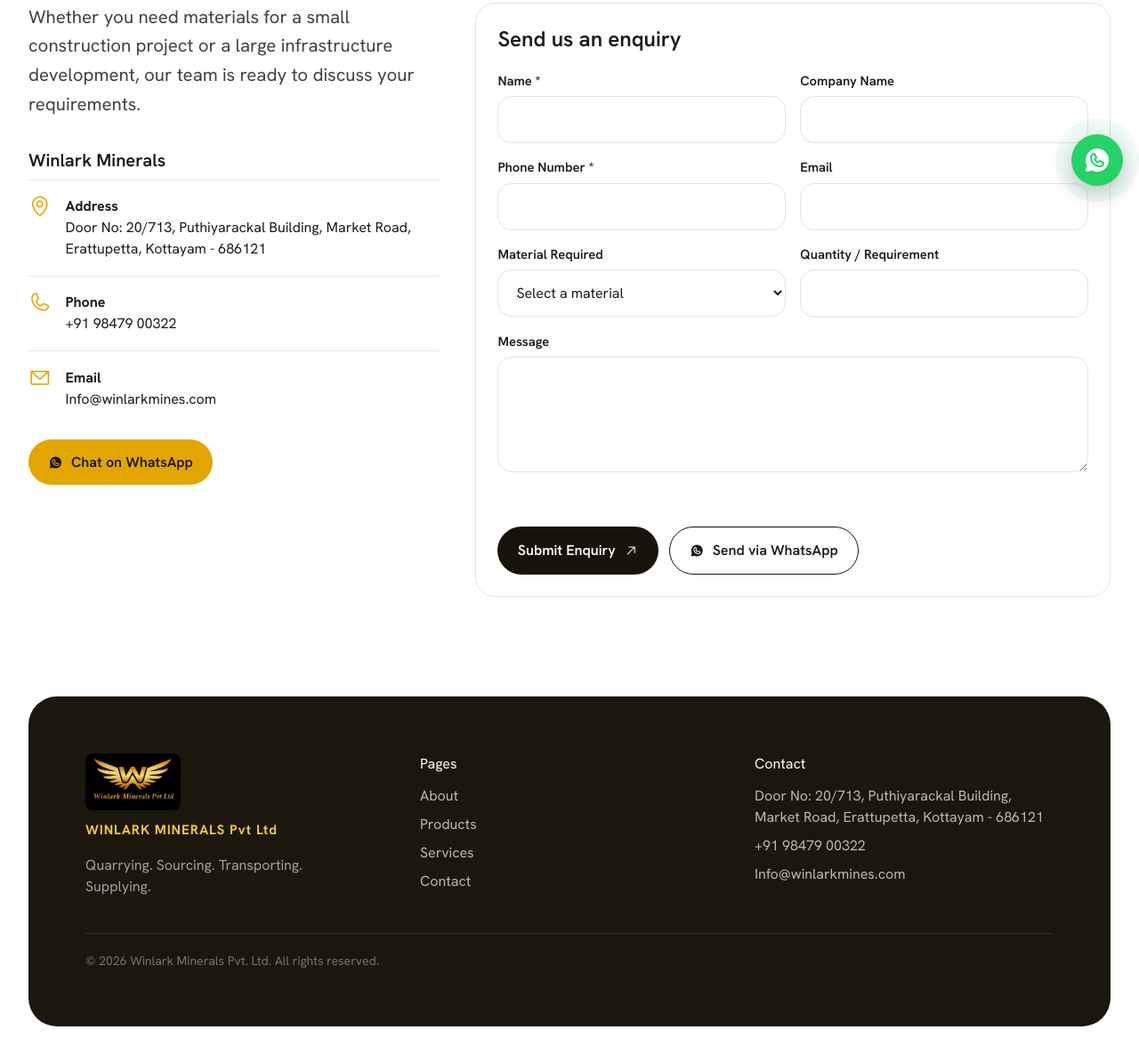
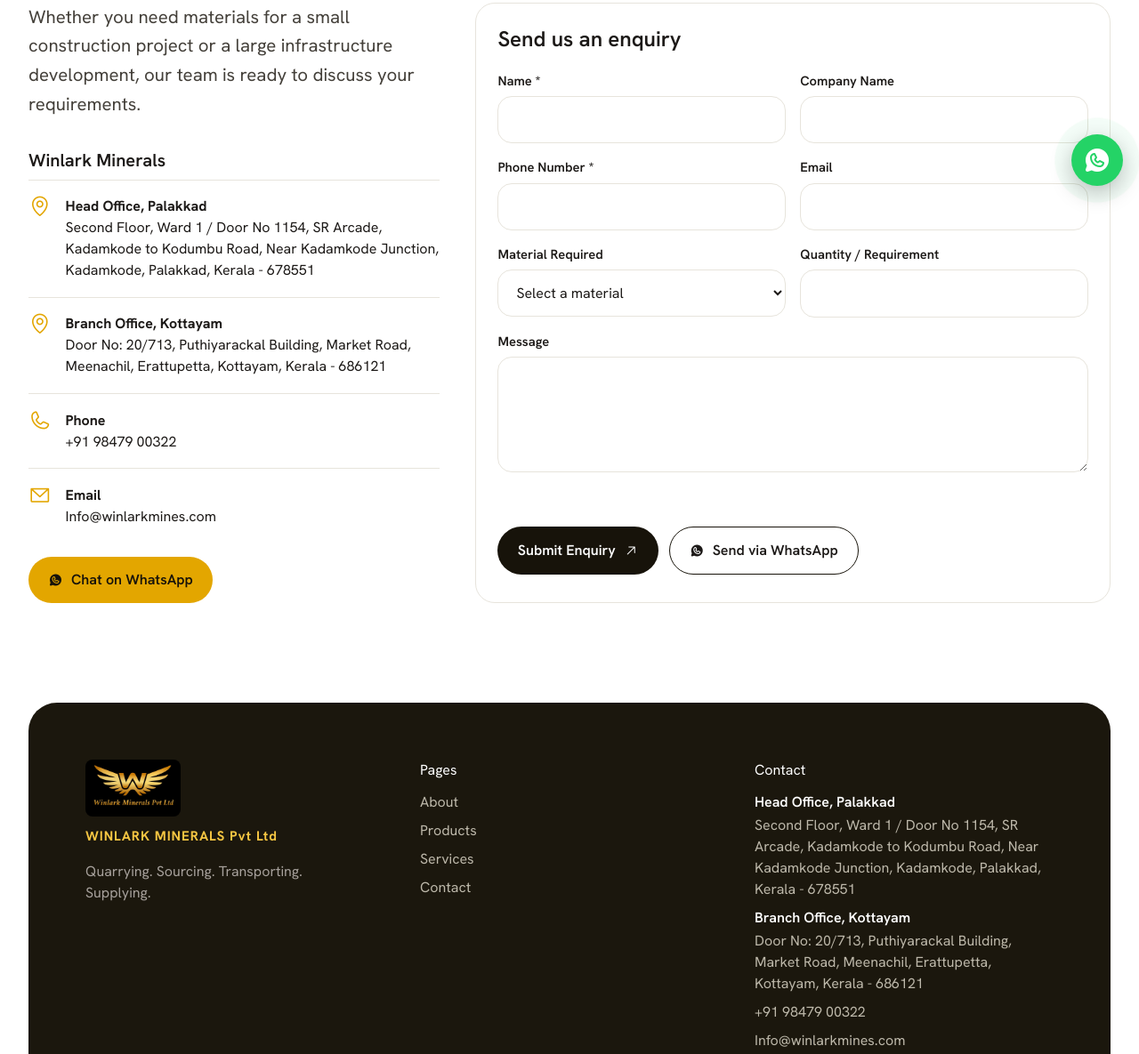
Before and after one commit to Rillwan/Winlark-mines-website, a plain HTML site: page contact.html in a window 1280 px wide. Shown: the part 573-1758 px from the top of the page at 89% size. Drawn offline with nearby package versions, Linux system fonts and the light colour scheme.

Commit message:
Updated Address

```diff
--- a/contact.html
+++ b/contact.html
@@ -60,7 +60,8 @@
 <section class="px-4 md:px-8 pb-20 md:pb-28"><div class="max-w-7xl mx-auto grid lg:grid-cols-5 gap-10">
 <div class="lg:col-span-2"><p class="lead reveal">Whether you need materials for a small construction project or a large infrastructure development, our team is ready to discuss your requirements.</p>
 <div class="mt-8 reveal"><h2 class="text-xl font-semibold mb-2">Winlark Minerals</h2>
-<div class="info-row"><i class="ph ph-map-pin"></i><div><strong>Address</strong>Door No: 20/713, Puthiyarackal Building, Market Road, Erattupetta, Kottayam - 686121</div></div>
+<div class="info-row"><i class="ph ph-map-pin"></i><div><strong>Head Office, Palakkad</strong>Second Floor, Ward 1 / Door No 1154, SR Arcade, Kadamkode to Kodumbu Road, Near Kadamkode Junction, Kadamkode, Palakkad, Kerala - 678551</div></div>
+<div class="info-row"><i class="ph ph-map-pin"></i><div><strong>Branch Office, Kottayam</strong>Door No: 20/713, Puthiyarackal Building, Market Road, Meenachil, Erattupetta, Kottayam, Kerala - 686121</div></div>
 <div class="info-row"><i class="ph ph-phone"></i><div><strong>Phone</strong><a href="tel:+919847900322">+91 98479 00322</a></div></div>
 <div class="info-row"><i class="ph ph-envelope-simple"></i><div><strong>Email</strong><a href="mailto:info@winlarkmines.com">Info@winlarkmines.com</a></div></div>
 <a href="#" class="btn btn-gold mt-4 wa-link"><i class="ph-fill ph-whatsapp-logo"></i> Chat on WhatsApp</a></div></div>
@@ -84,7 +85,7 @@
     <div class="grid md:grid-cols-3 gap-10">
       <div><img src="images/logo.jpg" alt="Winlark Minerals" class="foot-logo"><p class="foot-name">WINLARK MINERALS Pvt Ltd</p><p class="text-stone-400 mt-4 max-w-xs">Quarrying. Sourcing. Transporting. Supplying.</p></div>
       <div><h3 class="text-white mb-3">Pages</h3><ul class="foot-links"><li><a href="about.html">About</a></li><li><a href="products.html">Products</a></li><li><a href="services.html">Services</a></li><li><a href="contact.html">Contact</a></li></ul></div>
-      <div><h3 class="text-white mb-3">Contact</h3><ul class="foot-links"><li>Door No: 20/713, Puthiyarackal Building, Market Road, Erattupetta, Kottayam - 686121</li><li><a href="tel:+919847900322">+91 98479 00322</a></li><li><a href="mailto:info@winlarkmines.com">Info@winlarkmines.com</a></li></ul></div>
+      <div><h3 class="text-white mb-3">Contact</h3><ul class="foot-links"><li><strong class="foot-office">Head Office, Palakkad</strong>Second Floor, Ward 1 / Door No 1154, SR Arcade, Kadamkode to Kodumbu Road, Near Kadamkode Junction, Kadamkode, Palakkad, Kerala - 678551</li><li><strong class="foot-office">Branch Office, Kottayam</strong>Door No: 20/713, Puthiyarackal Building, Market Road, Meenachil, Erattupetta, Kottayam, Kerala - 686121</li><li><a href="tel:+919847900322">+91 98479 00322</a></li><li><a href="mailto:info@winlarkmines.com">Info@winlarkmines.com</a></li></ul></div>
     </div>
     <p class="border-t border-white/10 mt-10 pt-5 text-stone-500 text-sm">&copy; <span id="yr"></span> Winlark Minerals Pvt. Ltd. All rights reserved.</p>
   </div>
--- a/css/style.css
+++ b/css/style.css
@@ -796,3 +796,11 @@ body {
     margin: 0;
     display: inline
 }
+
+/* office addresses */
+.foot-office {
+    display: block;
+    color: #fff;
+    font-weight: 600;
+    margin-bottom: .15rem
+}
```
Also changed, not shown: 404.html (+1 -1 lines), about.html (+1 -1 lines), index.html (+3 -2 lines), products.html (+1 -1 lines), services.html (+1 -1 lines).
